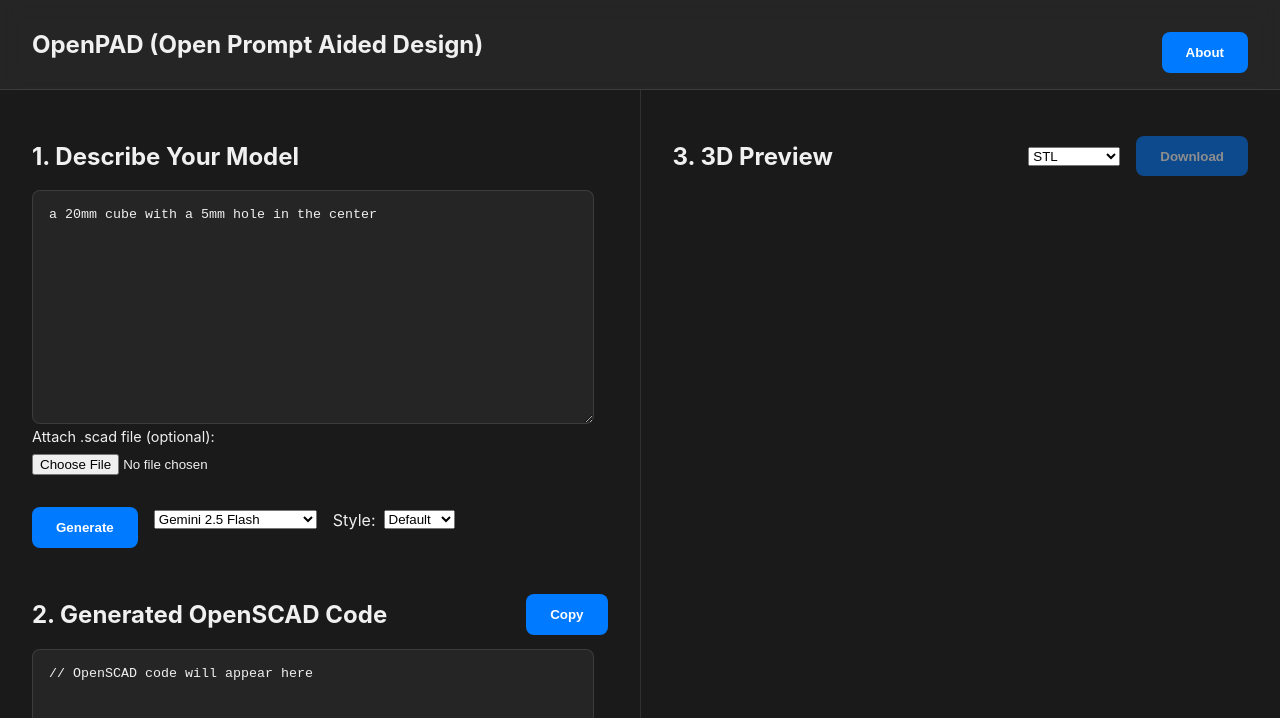
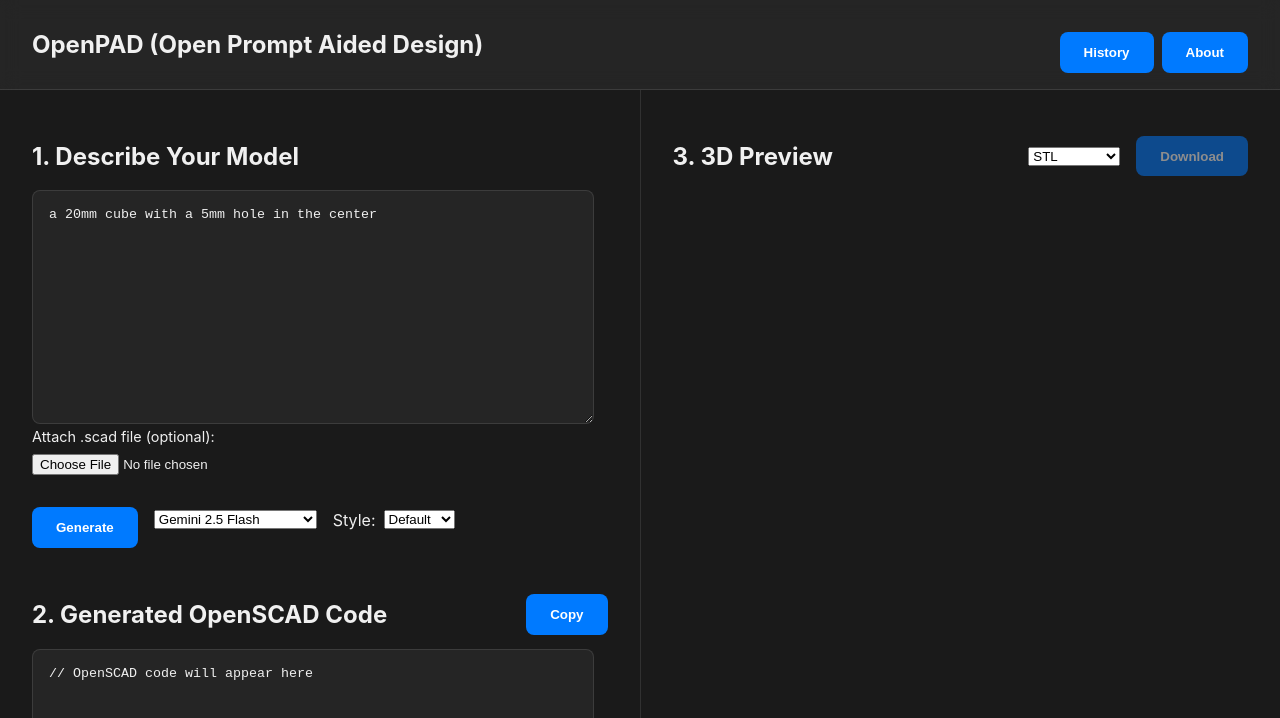
Before and after one commit to michaelwoods/openpad, a React (Vite) app in the folder packages/frontend/: page / in a window 1280 px wide. Shown: the top 718 px of the page. Built offline with nearby package versions, Linux system fonts and the light colour scheme.

Commit message:
feat: implement history view and navigation

```diff
--- a/packages/frontend/src/App.tsx
+++ b/packages/frontend/src/App.tsx
@@ -1,5 +1,6 @@
 import './App.css';
 import About from './About';
+import History from './History';
 import { Toaster } from 'react-hot-toast';
 import Header from './Header';
 import Editor from './Editor';
@@ -10,20 +11,33 @@
   const {
     showAbout,
     setShowAbout,
+    showHistory,
+    setShowHistory,
   } = useStore();
+
+  const renderContent = () => {
+    if (showAbout) {
+      return <About onClose={() => setShowAbout(false)} />;
+    }
+    if (showHistory) {
+      return <History onClose={() => setShowHistory(false)} />;
+    }
+    return (
+      <main className="main-content">
+        <Editor />
+        <Preview />
+      </main>
+    );
+  };
 
   return (
     <div className="app">
       <Toaster position="bottom-center" />
-      <Header onShowAbout={() => setShowAbout(true)} />
-      {showAbout ? (
-        <About onClose={() => setShowAbout(false)} />
-      ) : (
-        <main className="main-content">
-          <Editor />
-          <Preview />
-        </main>
-      )}
+      <Header
+        onShowAbout={() => setShowAbout(true)}
+        onShowHistory={() => setShowHistory(true)}
+      />
+      {renderContent()}
     </div>
   );
 }
--- a/packages/frontend/src/Header.tsx
+++ b/packages/frontend/src/Header.tsx
@@ -2,13 +2,17 @@
 
 interface HeaderProps {
   onShowAbout: () => void;
+  onShowHistory: () => void;
 }
 
-const Header: React.FC<HeaderProps> = ({ onShowAbout }) => {
+const Header: React.FC<HeaderProps> = ({ onShowAbout, onShowHistory }) => {
   return (
     <header>
       <h1>OpenPAD (Open Prompt Aided Design)</h1>
-      <button onClick={onShowAbout}>About</button>
+      <div style={{ display: 'flex', gap: '0.5rem' }}>
+        <button onClick={onShowHistory}>History</button>
+        <button onClick={onShowAbout}>About</button>
+      </div>
     </header>
   );
 };
--- /dev/null
+++ b/packages/frontend/src/History.tsx
@@ -0,0 +1,51 @@
+import React from 'react';
+import { useStore, HistoryItem } from './store';
+
+interface HistoryProps {
+  onClose: () => void;
+}
+
+const History: React.FC<HistoryProps> = ({ onClose }) => {
+  const { history, loadHistoryItem, clearHistory } = useStore();
+
+  const handleLoad = (item: HistoryItem) => {
+    loadHistoryItem(item);
+    onClose();
+  };
+
+  return (
+    <div className="about-page"> {/* Reusing about-page class for centering/styling */}
+      <div className="about-content" style={{ maxWidth: '800px', width: '100%', maxHeight: '80vh', overflowY: 'auto' }}>
+        <div style={{ display: 'flex', justifyContent: 'space-between', alignItems: 'center', marginBottom: '1rem' }}>
+            <h1>History</h1>
+            <div style={{ display: 'flex', gap: '0.5rem' }}>
+                <button onClick={clearHistory} style={{ background: '#dc3545' }}>Clear History</button>
+                <button onClick={onClose}>Back to Editor</button>
+            </div>
+        </div>
+
+        {history.length === 0 ? (
+          <p>No history yet.</p>
+        ) : (
+          <div style={{ display: 'flex', flexDirection: 'column', gap: '1rem' }}>
+            {history.map((item) => (
+              <div key={item.id} style={{ border: '1px solid #444', padding: '1rem', borderRadius: '8px', background: '#2a2a2a' }}>
+                <div style={{ display: 'flex', justifyContent: 'space-between', marginBottom: '0.5rem' }}>
+                    <span style={{ fontSize: '0.8rem', color: '#888' }}>{new Date(item.timestamp).toLocaleString()}</span>
+                    <span style={{ fontSize: '0.8rem', color: '#aaa' }}>{item.model}</span>
+                </div>
+                <p style={{ fontWeight: 'bold', marginBottom: '0.5rem', whiteSpace: 'nowrap', overflow: 'hidden', textOverflow: 'ellipsis' }}>{item.prompt}</p>
+                {item.attachment && <p style={{ fontSize: '0.8rem', color: '#88f' }}>Has attachment</p>}
+                <div style={{ marginTop: '0.5rem' }}>
+                    <button onClick={() => handleLoad(item)}>Load</button>
+                </div>
+              </div>
+            ))}
+          </div>
+        )}
+      </div>
+    </div>
+  );
+};
+
+export default History;
--- a/packages/frontend/src/store.ts
+++ b/packages/frontend/src/store.ts
@@ -18,6 +18,7 @@
   generationInfo: any;
   isLoading: boolean;
   showAbout: boolean;
+  showHistory: boolean;
   selectedModel: string;
   codeStyle: string;
   attachment: string | null;
@@ -28,6 +29,7 @@
   setGenerationInfo: (generationInfo: any) => void;
   setIsLoading: (isLoading: boolean) => void;
   setShowAbout: (showAbout: boolean) => void;
+  setShowHistory: (showHistory: boolean) => void;
   setSelectedModel: (selectedModel: string) => void;
   setCodeStyle: (codeStyle: string) => void;
   setAttachment: (attachment: string | null) => void;
@@ -45,6 +47,7 @@
       generationInfo: null,
       isLoading: false,
       showAbout: false,
+      showHistory: false,
       selectedModel: 'gemini-2.5-flash',
       codeStyle: 'Default',
       attachment: null,
@@ -55,6 +58,7 @@
       setGenerationInfo: (generationInfo) => set({ generationInfo }),
       setIsLoading: (isLoading) => set({ isLoading }),
       setShowAbout: (showAbout) => set({ showAbout }),
+      setShowHistory: (showHistory) => set({ showHistory }),
       setSelectedModel: (selectedModel) => set({ selectedModel }),
       setCodeStyle: (codeStyle) => set({ codeStyle }),
       setAttachment: (attachment) => set({ attachment }),
```
Also changed, not shown: 2 other files (tests, documents, lock files or other folders).
